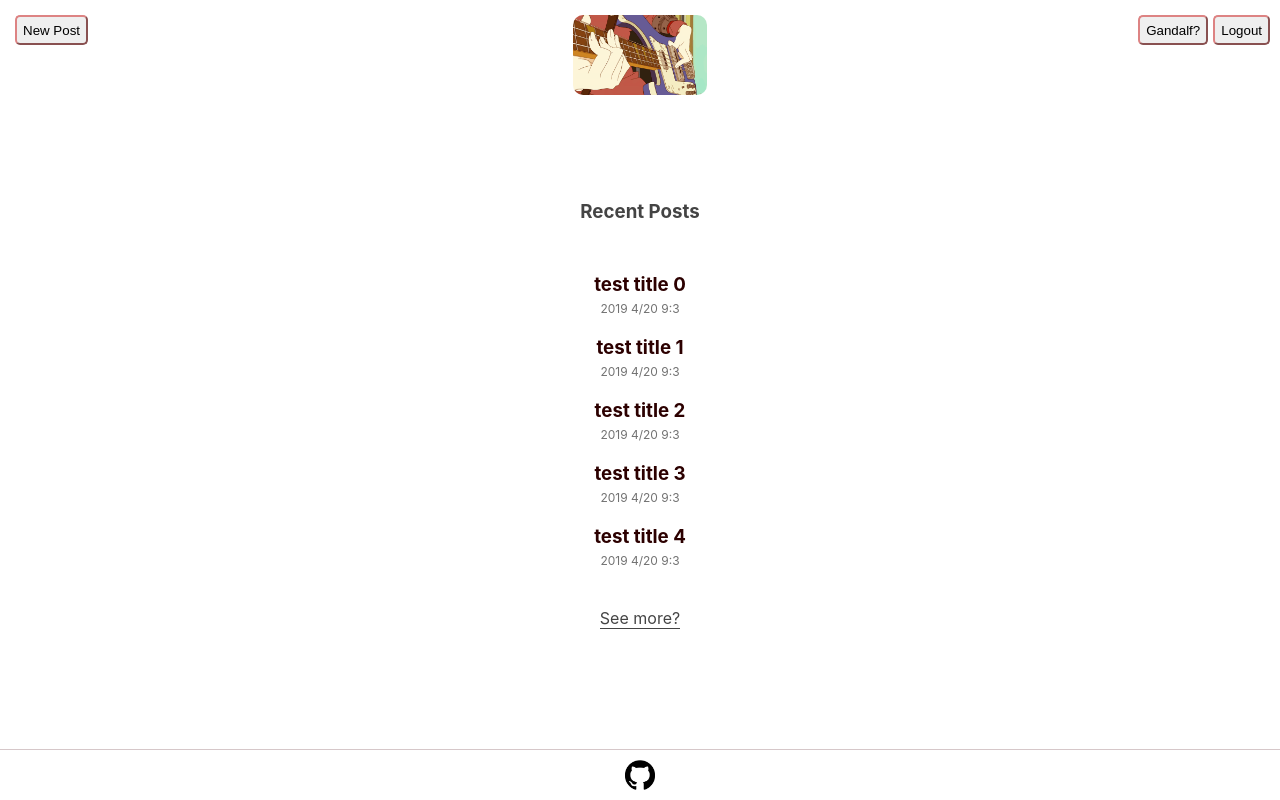
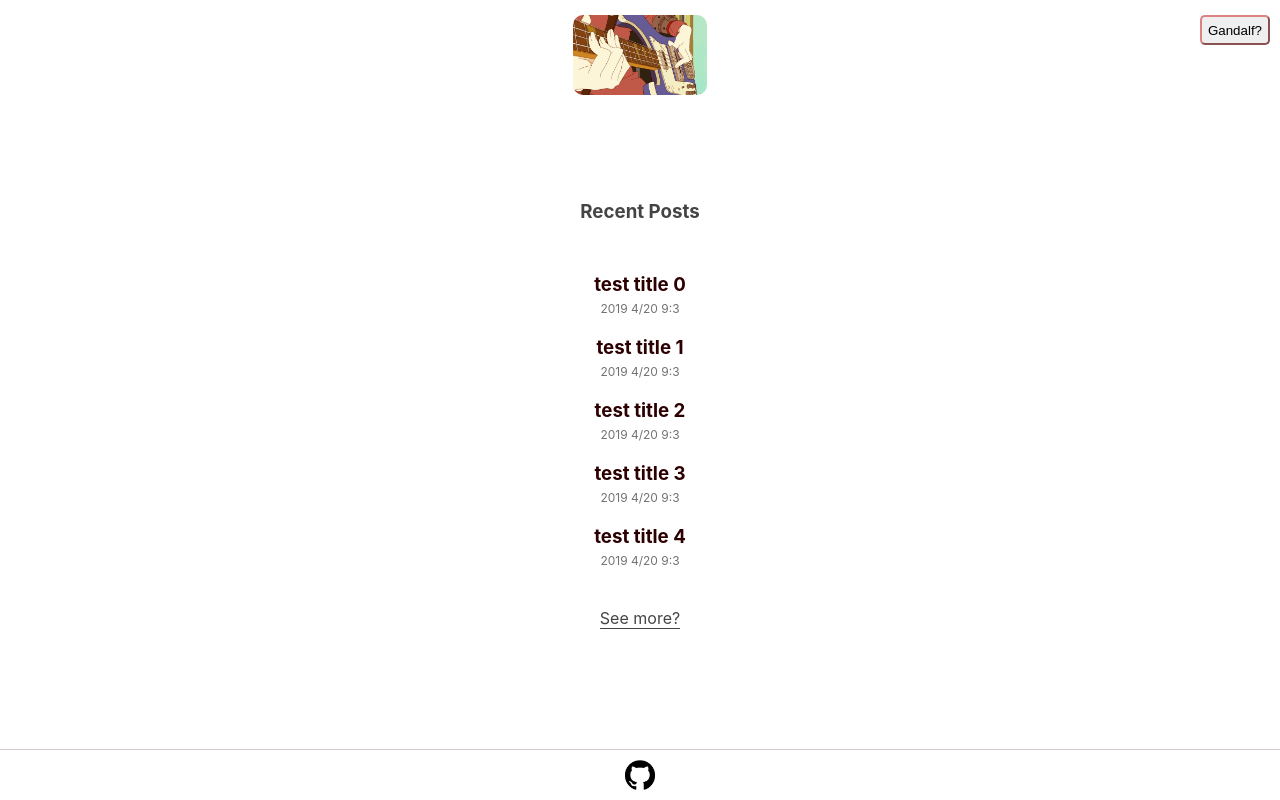
Before and after one commit to ninanung/new-blog-frontend, a React app in the folder frontend/: page / in a window 1280 px wide. Built offline with nearby package versions, Linux system fonts and the light colour scheme.

Commit message:
frontend

```diff
--- a/frontend/src/screens/header/header.jsx
+++ b/frontend/src/screens/header/header.jsx
@@ -58,10 +58,10 @@ class Header extends React.Component {
                 <a href='/'><img className='header_gif' src={haruko} alt='bo bobobo bong' /></a>
                 <div className='button_group_right'>
                     {!this.props.manager ? <Button text='Gandalf?' onClickFunction={this.onManageClick.bind(null, true)} /> : null}
-                    {!this.props.manager ? <Button text='Logout' onClickFunction={this.onLogoutClick} /> : null}
+                    {this.props.manager ? <Button text='Logout' onClickFunction={this.onLogoutClick} /> : null}
                 </div>
                 <div className='button_group_left'>
-                    {!this.props.manager ? <Button text='New Post' onClickFunction={this.onPostClick.bind(null, true)} /> : null}
+                    {this.props.manager ? <Button text='New Post' onClickFunction={this.onPostClick.bind(null, true)} /> : null}
                 </div>
                 <div className='modal_group'>
                     {this.state.manage ? <ManageMode onClickFunction={this.onManageClick.bind(null, false)}/> : null}
```
